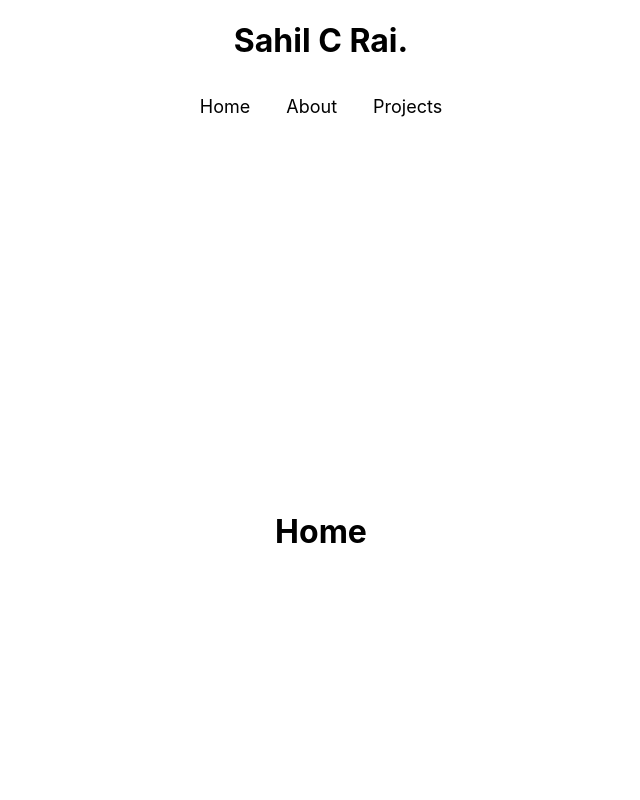
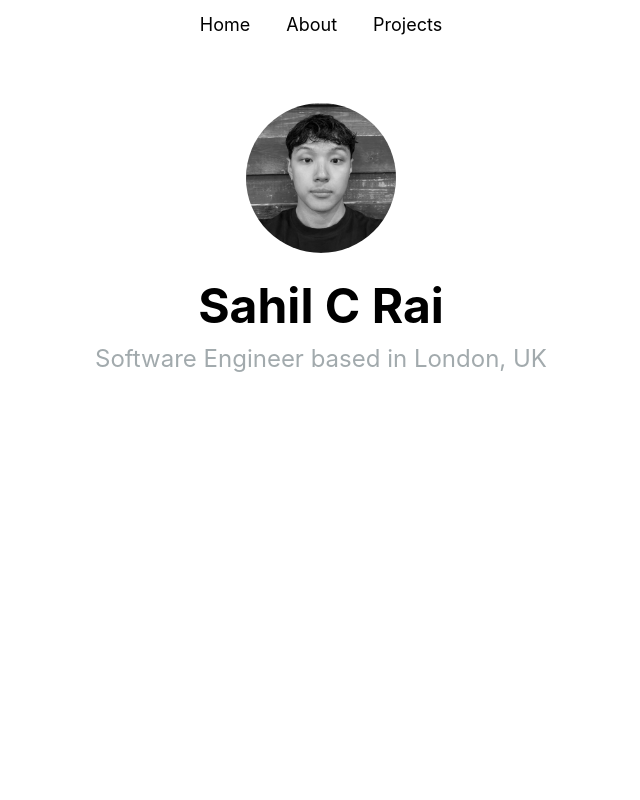
Before and after one commit to SahilRai22/my-portfolio, a React (Create React App) app: page / in a window 1280 px wide. Shown: the top 800 px of the page, without its empty margins (319-959 px from the left). Built offline with nearby package versions, Linux system fonts and the light colour scheme.

Commit message:
feat: refactored home, and implemented items within the section

```diff
--- a/src/components/home/Home.jsx
+++ b/src/components/home/Home.jsx
@@ -1,10 +1,19 @@
 import React from 'react';
+import './home.css';
+import sahil_bw from '../../images/sahil_bw.png';
 
 function Home() {
+  const NameHeading = 'Sahil C Rai';
+  const intro = 'Software Engineer based in London, UK';
+
   return (
     <div>
-      <section className='section' id='home'>
-        Home
+      <section className='home-container' id='home'>
+        <div>
+          <img class='profile-pic' src={sahil_bw} alt='Profile headshot' />{' '}
+          <h2 className='name-heading'>{NameHeading}</h2>
+          <p className='intro'>{intro}</p>{' '}
+        </div>
       </section>
     </div>
   );
--- a/src/components/home/home.css
+++ b/src/components/home/home.css
@@ -0,0 +1,29 @@
+.home-container {
+  display: grid;
+  place-items: center;
+  height: 50vh;
+  font-size: 32px;
+}
+
+.name-heading {
+  margin-top: 5%;
+  margin-bottom: 2%;
+  text-align: center;
+}
+
+.intro {
+  place-content: center;
+  text-align: center;
+  margin-top: 0%;
+  font-size: 24px;
+  color: #a2aaad;
+}
+
+.profile-pic {
+  display: block;
+  margin-left: auto;
+  margin-right: auto;
+  width: 150px;
+  height: 150px;
+  border-radius: 50%;
+}
--- a/src/components/navbar/Navbar.jsx
+++ b/src/components/navbar/Navbar.jsx
@@ -5,9 +5,6 @@ import './navbar.css';
 function Navbar() {
   return (
     <header>
-      <div class='title-container'>
-        <h1 class='title'>Sahil C Rai.</h1>
-      </div>
       <nav className='nav-container'>
         <ul>
           <li className='nav-item'>
--- a/src/components/navbar/navbar.css
+++ b/src/components/navbar/navbar.css
@@ -1,14 +1,3 @@
-.title-container {
-  display: flex;
-  justify-content: center;
-  align-items: center;
-}
-
-.title {
-  text-align: center;
-  font-size: 2em;
-}
-
 .nav-container {
   display: flex;
   align-items: center;
```
Also changed, not shown: src/images/sahil_bw.png (added).
